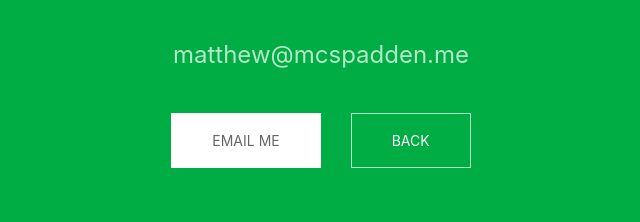
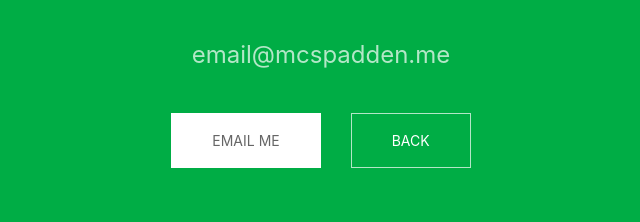
Before and after one commit to mcspadden/mcspadden.me, a plain HTML site: page pages/contact.html in a window 1280 px wide. Shown: the part 358-580 px from the top of the page, 319-959 px from the left. Drawn offline with Linux system fonts and the light colour scheme; files whose address does not match are found by name.

Commit message:
minor updates

```diff
--- a/pages/contact.html
+++ b/pages/contact.html
@@ -10,7 +10,7 @@
     <meta property="og:type" content="website">
     <meta property="og:title" content="McSpadden">
     <meta property="og:description" content="Software developer interested in the challenges of making humans a multi-planetary species. ">
-    <meta property="og:url" content="http://mcspadden.me">
+    <meta property="og:url" content="https://mcspadden.me">
     <meta property="og:site_name" content="McSpadden">
     <link rel="stylesheet" href="../css/main.css">
     <script src="../js/uikit.js"></script>
@@ -49,12 +49,12 @@
           <div class="uk-width-1-1">
             <div class="uk-container">
               <p><img src="../images/mcspadden.png"></p> <p class="uk-margin-medium uk-text-lead">
-                matthew@mcspadden.me
+                email@mcspadden.me
               </p>
               <div uk-grid="" class="uk-child-width-auto uk-grid-medium uk-flex-inline uk-flex-center uk-grid">
                 <div class="uk-first-column">
-                  <a href="mailto:matthew@mcspadden.me" class="uk-button uk-button-primary tm-button-primary uk-button-large tm-button-large uk-visible@s">Email Me</a>
-                  <a href="mailto:matthew@mcspadden.me" class="uk-button uk-button-primary tm-button-primary uk-hidden@s">Email Me</a>
+                  <a href="mailto:email@mcspadden.me" class="uk-button uk-button-primary tm-button-primary uk-button-large tm-button-large uk-visible@s">Email Me</a>
+                  <a href="mailto:email@mcspadden.me" class="uk-button uk-button-primary tm-button-primary uk-hidden@s">Email Me</a>
                 </div>
                 <div>
                   <a href="../index.html" class="uk-button uk-button-default tm-button-default uk-button-large tm-button-large uk-visible@s">Back</a>
```
Also changed, not shown: pages/portfolio.html (+5 -5 lines).
